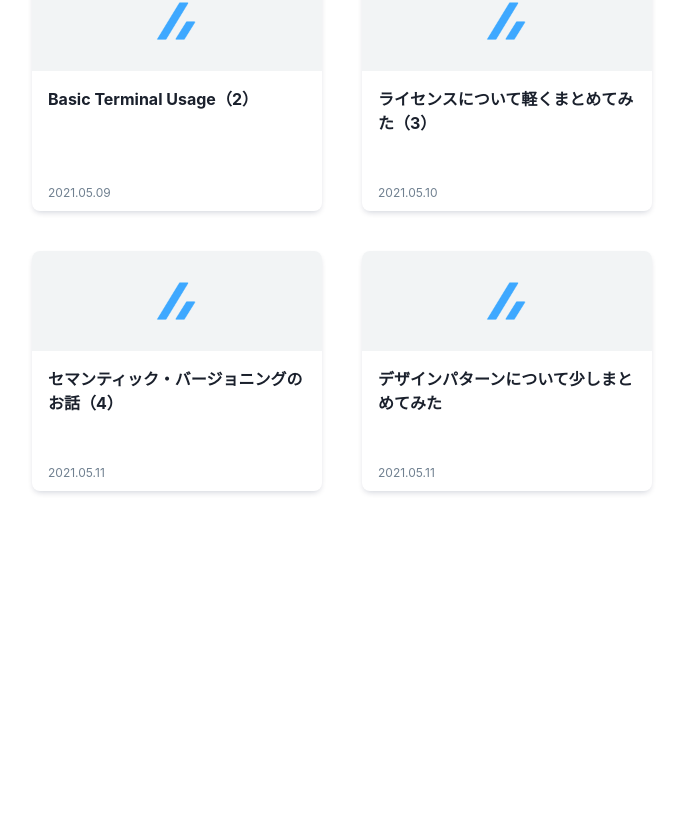
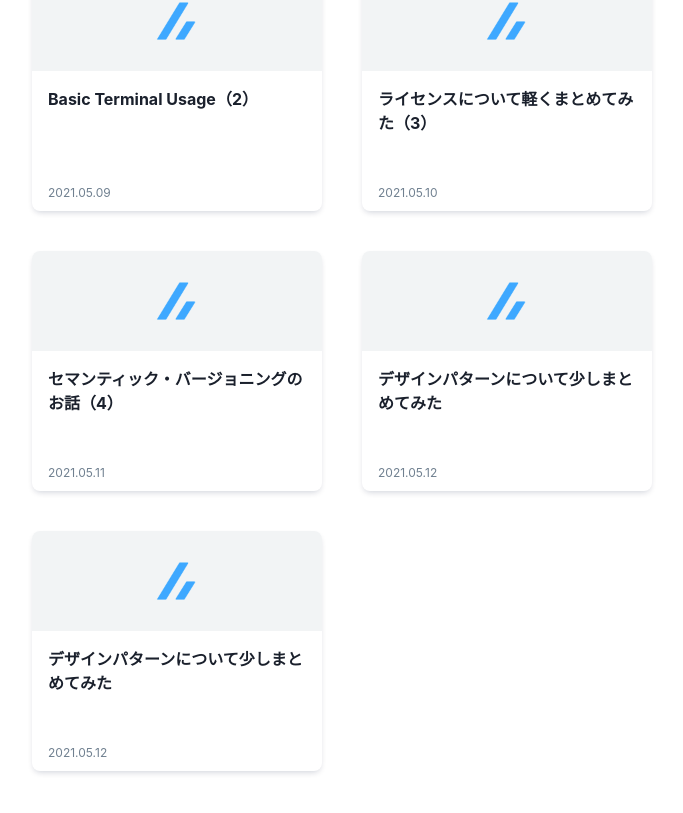
Before and after one commit to onikan27/myPortfolio, a Next.js app: page /blog in a window 1280 px wide. Shown: the part 1114-1927 px from the top of the page, without its empty margins (298-981 px from the left). Before the commit the page ends 1653 px from the top, so only its background shows below. Built offline with nearby package versions, Linux system fonts and the light colour scheme.

Commit message:
feat: Add blog

```diff
--- a/src/pages/blog.tsx
+++ b/src/pages/blog.tsx
@@ -70,7 +70,13 @@ const career: NextPage = () => {
               title="デザインパターンについて少しまとめてみた"
               url="https://zenn.dev/akino/articles/82b7503cd969fc"
               platform="zenn"
-              release_date="2021.05.11"
+              release_date="2021.05.12"
+            />
+            <Article
+              title="デザインパターンについて少しまとめてみた"
+              url="https://zenn.dev/akino/articles/05895f750b40d8"
+              platform="zenn"
+              release_date="2021.05.12"
             />
             {/* <Article title="" url="" platform="zenn" release_date=""/> */}
           </Flex>
```
